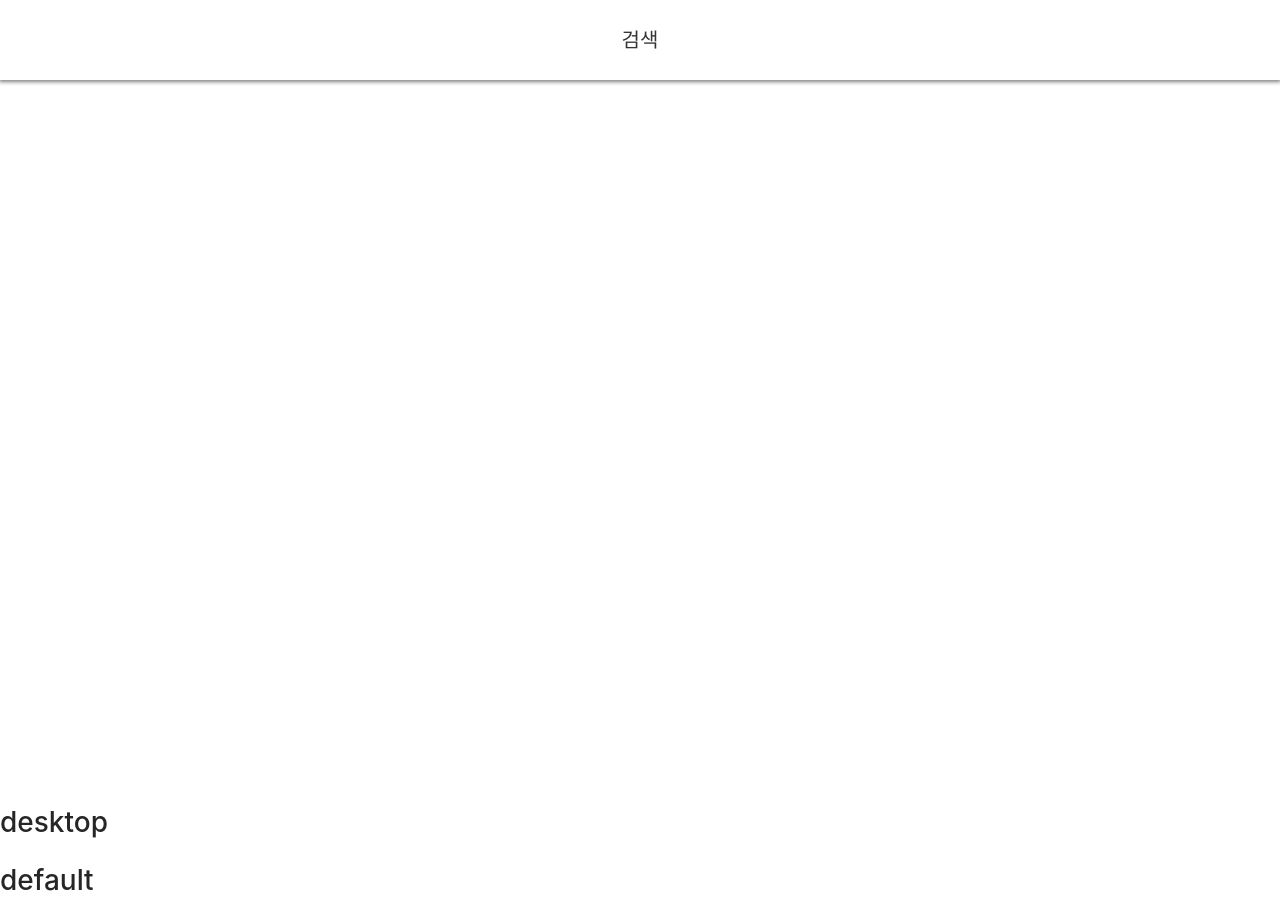
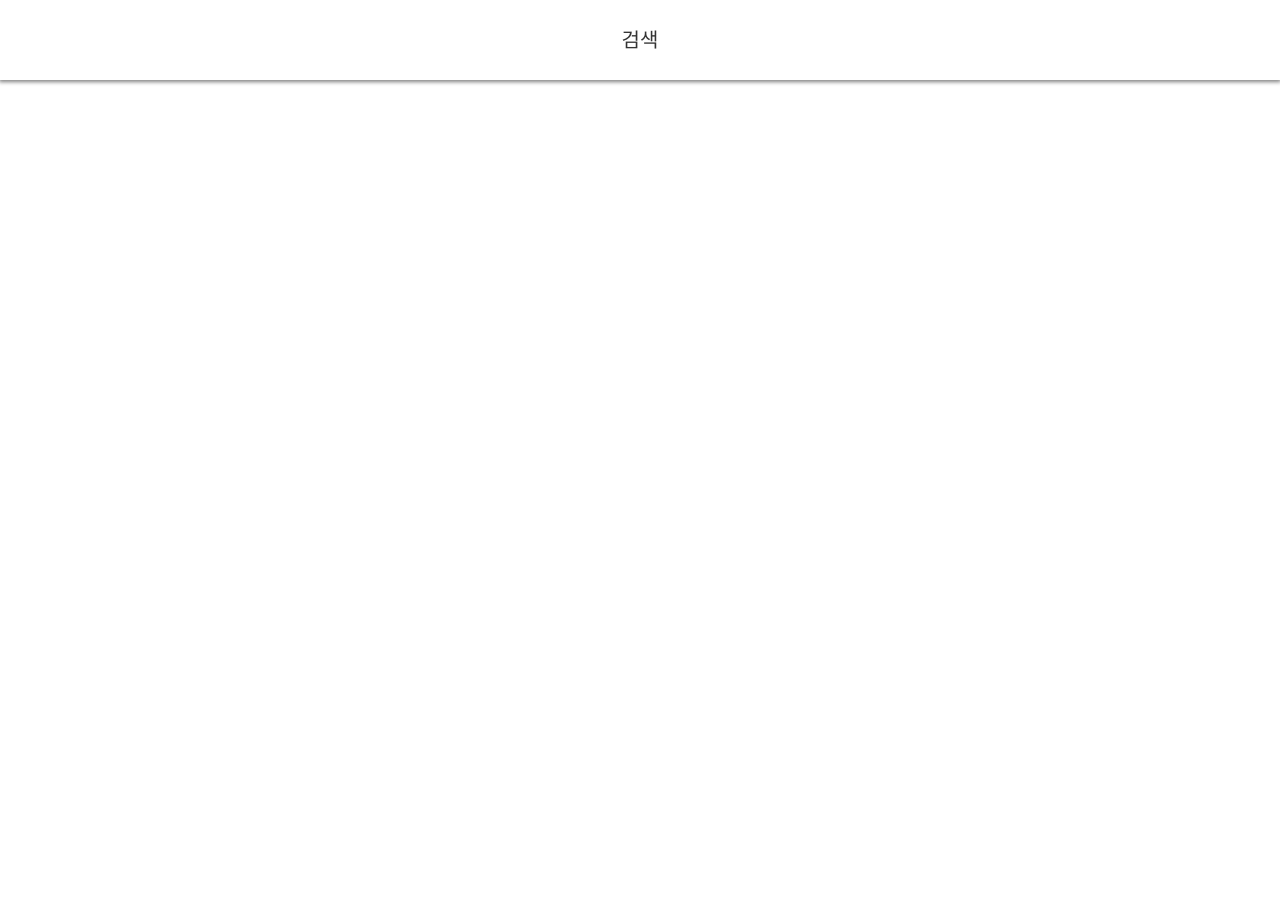
Before and after one commit to yainage90/yacobooks-front, a React (Create React App) app: page / in a window 1280 px wide. After the commit the page ends 800 px from the top, so only its background shows below. Built offline with nearby package versions, Linux system fonts and the light colour scheme; a web font is replaced by a local one.

Commit message:
tablet, default medias are removed

```diff
--- a/src/App.js
+++ b/src/App.js
@@ -12,17 +12,9 @@ const Desktop = ({ children }) => {
   return isDesktop && children;
 };
 
-const Tablet = ({ children }) => {
-  const isTablet = useMediaQuery({ minWidth: 768, maxWidth: 991 });
-  return isTablet && children;
-};
 const Mobile = ({ children }) => {
   const isMobile = useMediaQuery({ maxWidth: 767 });
   return isMobile && children;
-};
-const Default = ({ children }) => {
-  const isNotMobile = useMediaQuery({ minWidth: 768 });
-  return isNotMobile && children;
 };
 
 const { Content } = Layout;
@@ -42,17 +34,10 @@ function App() {
             <Route path="/book/search" component={SearchMain} exact />
           </Content>
         </Layout>
-        <h1>desktop</h1>
       </Desktop>
-      <Tablet>
-        <h1>tablet</h1>
-      </Tablet>
       <Mobile>
         <h1>mobile</h1>
       </Mobile>
-      <Default>
-        <h1>default</h1>
-      </Default>
     </BrowserRouter>
   );
 }
```
